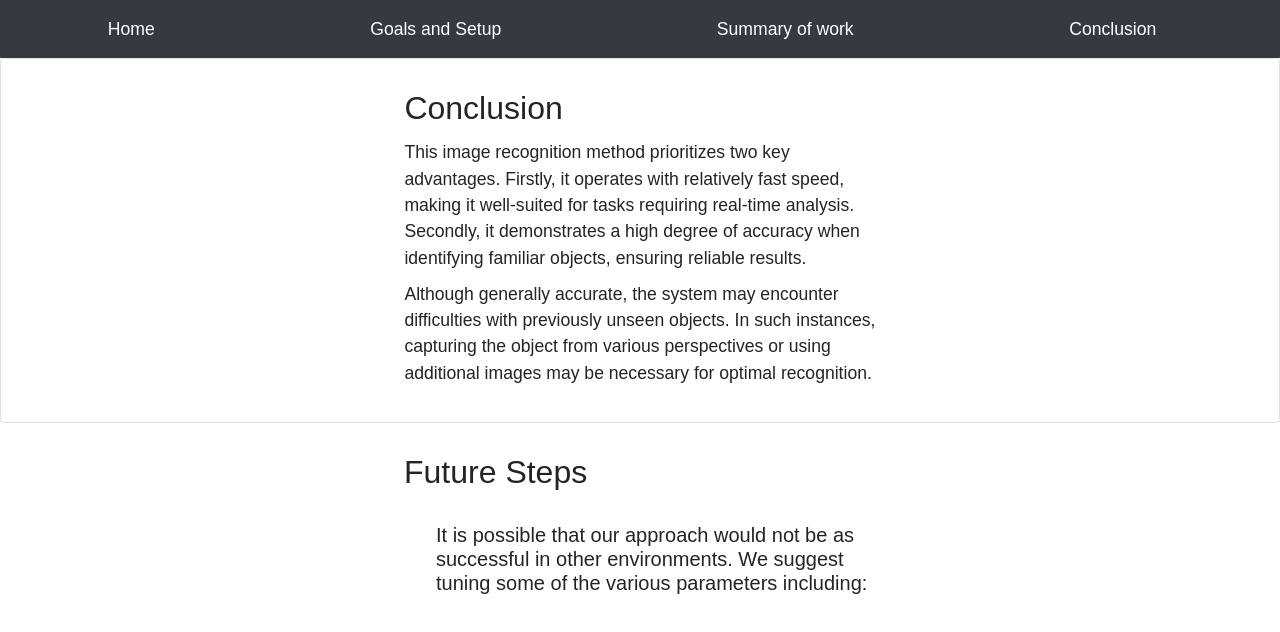
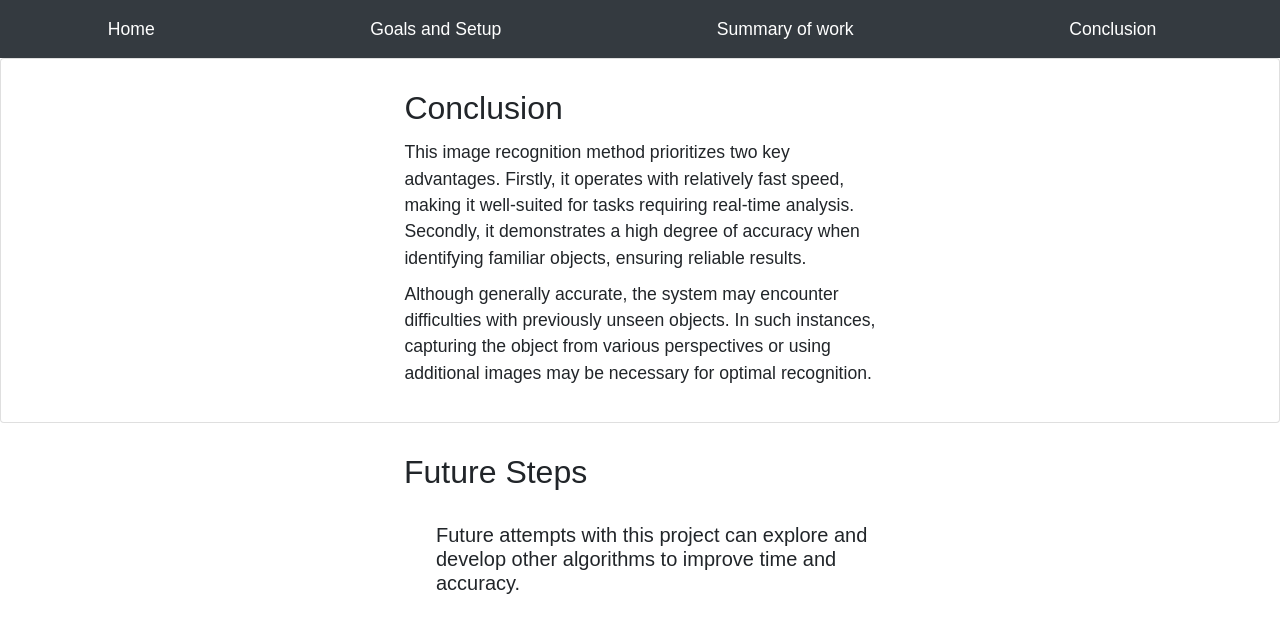
Before and after one commit to 1232145/cs371-cozmo-forthhour, a plain HTML site: page conclusion.html in a window 1280 px wide. Drawn offline with nearby package versions, Linux system fonts and the light colour scheme; a web font is replaced by a local one.

Commit message:
Update conclusion.html

```diff
--- a/conclusion.html
+++ b/conclusion.html
@@ -27,7 +27,7 @@
     <div class="card-body">
         <h5 class="card-title">Future Steps</h5>
         <div style="margin: 2rem 0 0 2rem;">
-            <h5>It is possible that our approach would not be as successful in other environments. We suggest tuning some of the various parameters including:</h5>
+            <h5>Future attempts with this project can explore and develop other algorithms to improve time and accuracy.</h5>
             <ul class="list-group list-group-flush">
                 <!-- <li class="list-group-item">The size of the pose population</li>
                 <li class="list-group-item">The number of pictures taken to get the robot’s bearings</li>
```
